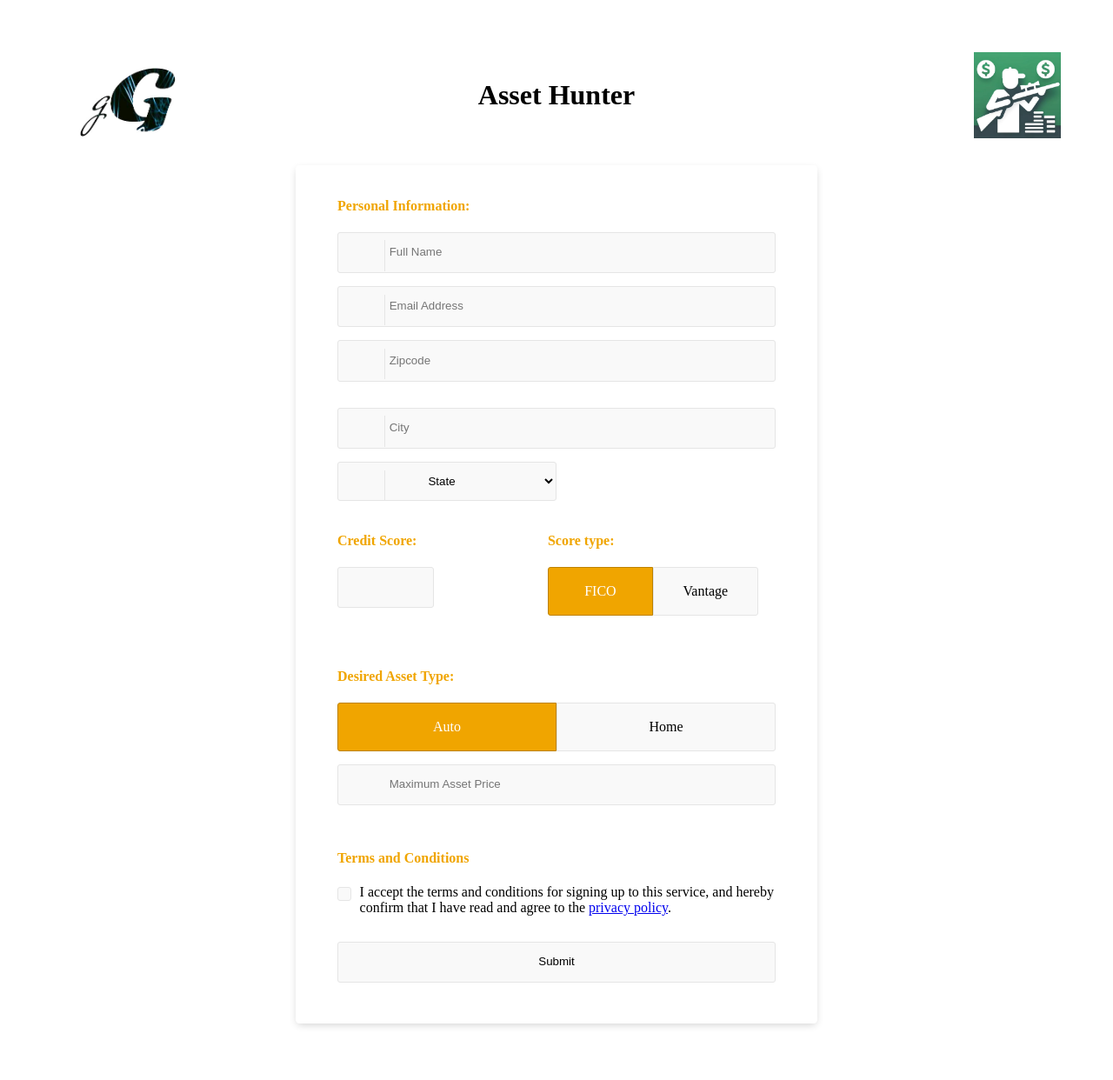
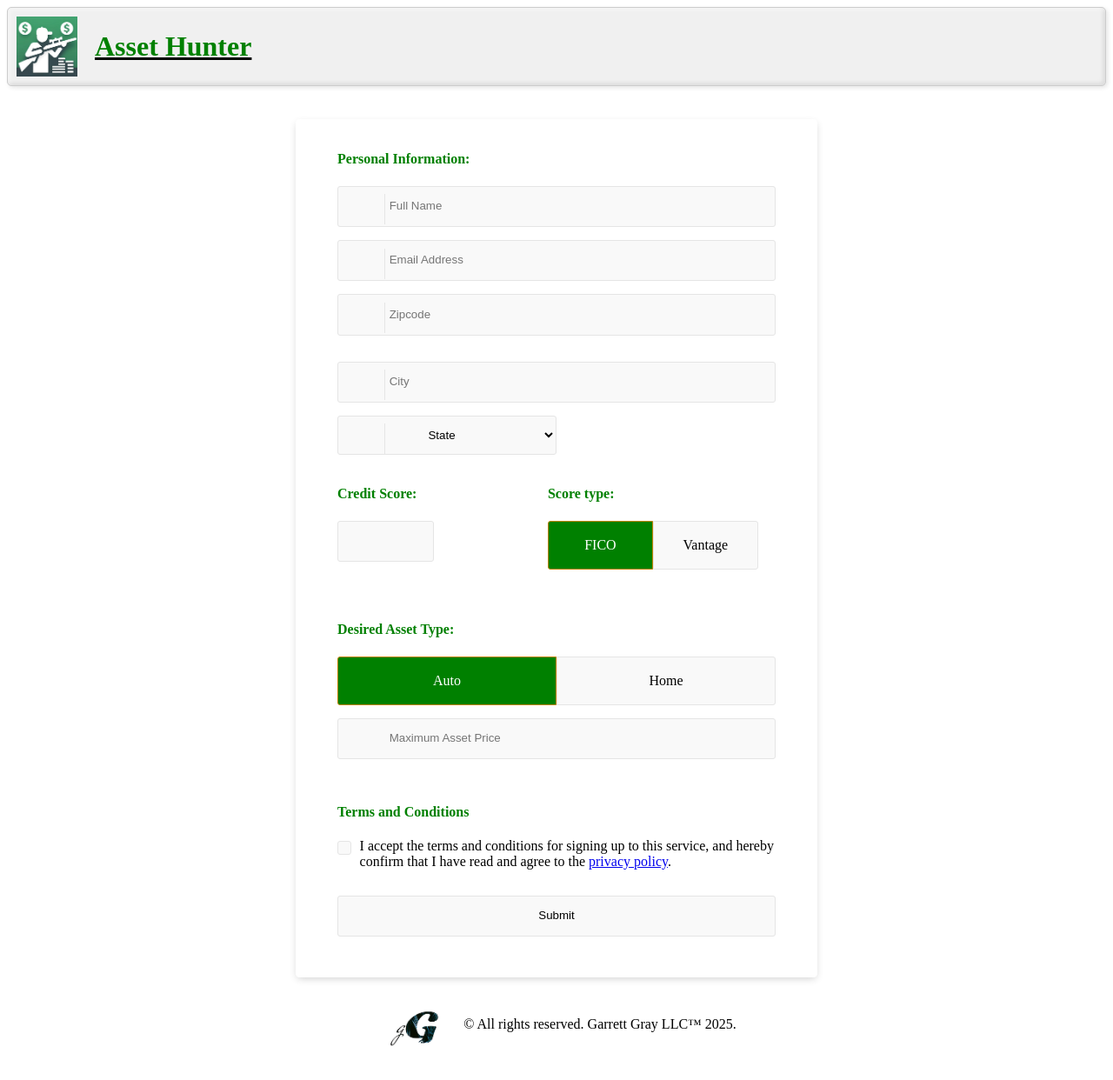
Before and after one commit to 052824-NETAzureFullstack/AssetHunter, an Angular app: page / in a window 1280 px wide. Shown: the top 1242 px of the page at 87% size. Before the commit the page ends 1205 px from the top, so only its background shows below. Built offline with nearby package versions, Linux system fonts and the light colour scheme.

Commit message:
onClick submit changes button color, changed form color scheme, added footer, & formatted header

```diff
--- a/src/app/app.component.css
+++ b/src/app/app.component.css
@@ -12,7 +12,9 @@ body {
   background-color: #e3e3e3;
 }
 h4 {
-  color: #f0a500;
+  /*color: #f0a500;*/
+  color:green;
+
 }
 input,
 input[type="radio"] + label,
@@ -34,9 +36,11 @@ select {
 input:focus {
   outline: 0;
   border-color: #bd8200;
+
 }
 input:focus + .input-icon i {
   color: #f0a500;
+
 }
 input:focus + .input-icon:after {
   border-right-color: #f0a500;
@@ -49,7 +53,7 @@ select {
   display: inline-block;
   width: 50%;
   text-align: center;
-  float: left;
+  /*float: left;*/
   border-radius: 0;
 }
 input[type="radio"] + label:first-of-type {
@@ -67,7 +71,9 @@ input[type="radio"]:checked + label,
 input:checked + label:before,
 select:focus,
 select:active {
-  background-color: #f0a500;
+  /*background-color: #f0a500;*/
+  background-color: green;
+
   color: #fff;
   border-color: #bd8200;
 }
@@ -214,7 +220,57 @@ select option {
     padding: 20px;
   }
 
-  .brand-name {
+  .header {
+    display: flex;
+    align-items: center;
+    justify-content: flex-start; /* Align items to the start (left) */
+    border: 1px solid #ccc; /* Border to define the shape */
+    padding: 10px; /* Padding inside the header */
+    background: #f0f0f0; /* Background color */
+    box-shadow: inset 2px 2px 5px rgba(255, 255, 255, 0.5),
+                inset -2px -2px 5px rgba(0, 0, 0, 0.1),
+                2px 2px 5px rgba(0, 0, 0, 0.1),
+                -2px -2px 5px rgba(255, 255, 255, 0.5); /* Embossed effect */
+    border-radius: 5px; /* Rounded corners */
+  }
+
+  .brand-logo1 {
+    width: 70px;
+    height: auto;
+    margin-right: 20px;
+  }
+
+  h1 {
+    margin: 0;
+    color:green
+  }
+
+  .custom-underline {
+    text-decoration: underline;
+    text-decoration-color: black; /* Change this to the desired underline color */
+  }
+/*
+
+ h1 {
+    margin: 0;
+    position: absolute;
+    left: 50%;
+    transform: translateX(-50%);
+  }
+  header {
+    display: flex;
+    justify-content: flex-start;
+    height: 60px;
+    padding: var(--content-padding);
+    box-shadow: 0px 5px 25px var(--shadow-color);
+  }
+
+  .brand-logo1 {
+    width: 60px;
+    height: auto;
+  }
+
+  .header {
     display: flex;
     justify-content: space-between;
     align-items: center;
@@ -224,22 +280,24 @@ select option {
     box-sizing: border-box;
     position: relative;
   }
+*/
+  .footer {
+    display: flex;
+    justify-content: center; /* Centers horizontally */
+    align-items: center; /* Centers vertically */
+  }
 
-  .brand-logo1 {
-    width: 200px; /* Adjust width as needed */
-    height: auto;
-  }
+
 
   .brand-logo2 {
     width: 100px; /* Adjust width as needed */
     height: auto;
   }
 
-  h1 {
-    margin: 0;
-    position: absolute;
-    left: 50%;
-    transform: translateX(-50%);
+  .button-clicked {
+    background-color: #f0a500;
+    border-color: 2px solid #bd8200;
+    color: white;
   }
 
   .container {
--- a/src/app/app.component.html
+++ b/src/app/app.component.html
@@ -9,13 +9,14 @@
   .col-third { width: 30%; display: inline-block; }
 </style>
 
+<a class="custom-underline" [routerLink]="['/']">
+  <header class="header">
+    <img class="brand-logo1" src="assets/assetHunterLogo.png" alt="second logo" aria-hidden="true">
+    <h1>Asset Hunter</h1>
+  </header>
+</a><br>
+
 <main class="main">
-  <header class="brand-name">
-    <img class="brand-logo1" src="assets/garrett_gray_LLC_logo.jpg" alt="logo" aria-hidden="true">
-    <h1>Asset Hunter</h1>
-    <img class="brand-logo2" src="assets/assetHunterLogo.png" alt="second logo" aria-hidden="true">
-  </header>
-
     <div class="container">
       <form action="/submit_form" method="post">
 
@@ -179,6 +180,14 @@
         </div>
       </form>
     </div>
+    <footer class="footer">
+      <img class="brand-logo2" src="assets/garrett_gray_LLC_logo.jpg" alt="logo" aria-hidden="true"><br><br><br><br><br><br>
+      <p>&copy; All rights reserved. Garrett Gray LLC&trade; 2025. </p>
+    </footer>
+
+    <section class="results">
+      <router-outlet></router-outlet>
+    </section>
 </main>
 
-<router-outlet />
+<router-outlet/>
--- a/src/app/app.component.ts
+++ b/src/app/app.component.ts
@@ -1,12 +1,12 @@
 import { Component } from '@angular/core';
-import { RouterOutlet } from '@angular/router';
+import { RouterOutlet,RouterModule } from '@angular/router';
 import { CommonModule } from '@angular/common';            // <-- required
 
 
 @Component({
   selector: 'app-root',
   standalone: true,
-  imports: [RouterOutlet,CommonModule],
+  imports: [RouterOutlet,CommonModule, RouterModule],
   templateUrl: './app.component.html',
   styleUrl: './app.component.css'
 })
@@ -23,6 +23,6 @@ export class AppComponent {
 
   changeButtonColor(event: Event): void {
     const button = event.target as HTMLInputElement;
-    button.classList.add('orange-button');
+    button.classList.add('button-clicked');
   }
 }
```
